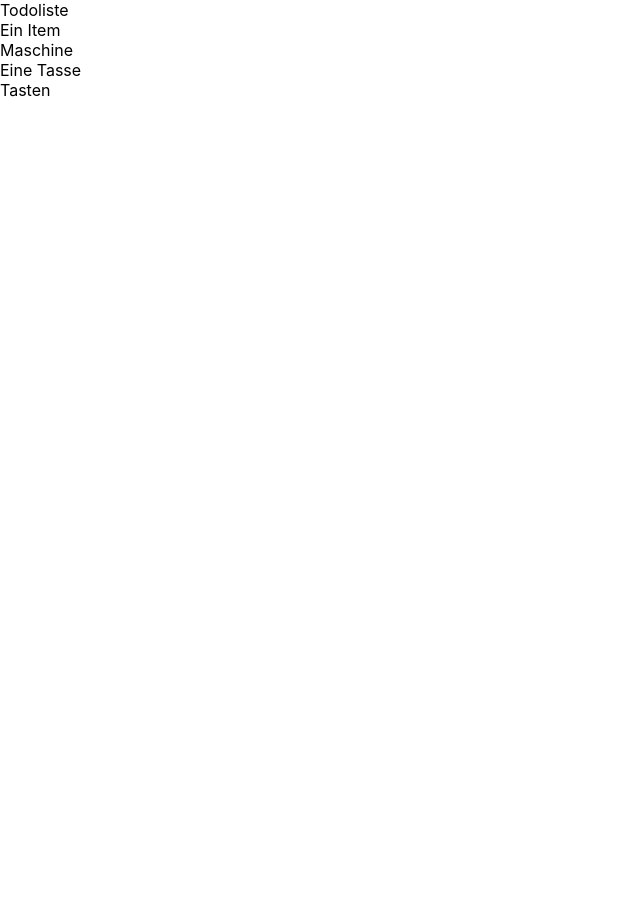
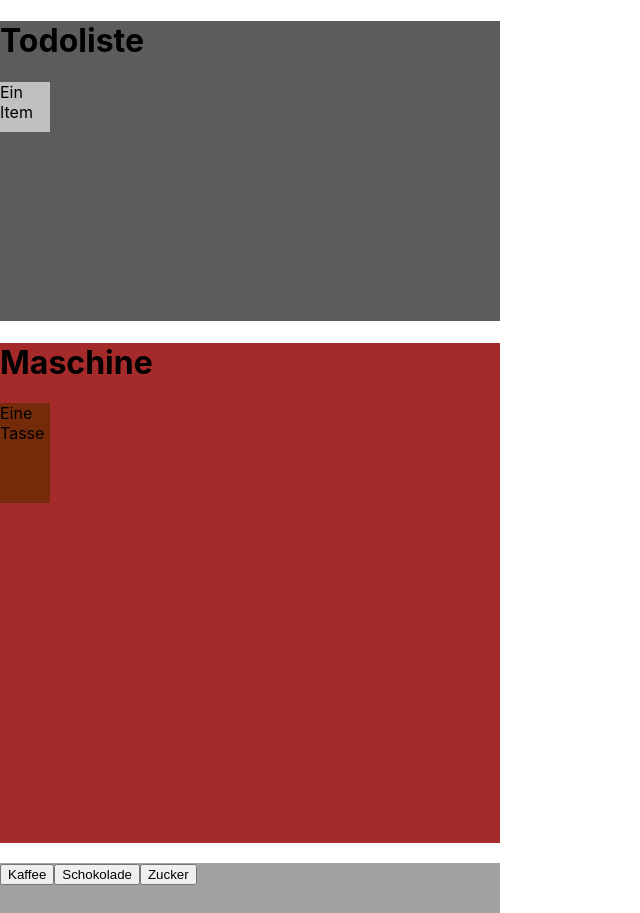
Before and after one commit to devolt5/brewing, a React (Create React App) app: page / in a window 1280 px wide. Shown: the whole page, without its empty margins (0-640 px from the left). Before the commit the page ends 800 px from the top, so only its background shows below. Built offline with nearby package versions, Linux system fonts and the light colour scheme.

Commit message:
Add first layout to components

```diff
--- a/src/App.js
+++ b/src/App.js
@@ -9,6 +9,7 @@ function App() {
     <React.Fragment>
       <Todolist />
       <Coffeemachine />
+      <br />
       <Controlpanel />
     </React.Fragment>
   );
--- /dev/null
+++ b/src/components/Coffeemachine/Coffeemachine.css
@@ -0,0 +1,5 @@
+.machine {
+    width: 500px;
+    height: 500px;
+    background-color: brown;
+}
--- a/src/components/Coffeemachine/Coffeemachine.jsx
+++ b/src/components/Coffeemachine/Coffeemachine.jsx
@@ -1,11 +1,9 @@
 import React from 'react';
 import Cup from './Cup/Cup';
+import './Coffeemachine.css'
 
 export default function Todolist() {
     return (
-      <React.Fragment>
-        <div>Maschine</div>
-        <Cup />
-      </React.Fragment>
+        <div className="machine"><h1>Maschine</h1><Cup /></div>
     );
   }
--- /dev/null
+++ b/src/components/Coffeemachine/Cup/Cup.css
@@ -0,0 +1,5 @@
+.cup {
+    width: 50px;
+    height: 100px;
+    background-color: rgb(117, 43, 9);
+}
--- a/src/components/Coffeemachine/Cup/Cup.jsx
+++ b/src/components/Coffeemachine/Cup/Cup.jsx
@@ -1,9 +1,10 @@
 import React from 'react';
+import './Cup.css'
 
 export default function Cup() {
     return (
       <React.Fragment>
-        <div>Eine Tasse</div>
+        <div className="cup">Eine Tasse</div>
       </React.Fragment>
     );
   }
--- /dev/null
+++ b/src/components/Controlpanel/Controlpanel.css
@@ -0,0 +1,9 @@
+.panel {
+    width: 500px;
+    height: 50px;
+    background-color: rgb(163, 162, 162);
+}
+
+.controlbutton {
+ display: inline;
+}
--- a/src/components/Controlpanel/Controlpanel.jsx
+++ b/src/components/Controlpanel/Controlpanel.jsx
@@ -1,9 +1,12 @@
 import React from 'react';
+import './Controlpanel.css'
 
 export default function Controlpanel() {
     return (
-      <React.Fragment>
-        <div>Tasten</div>
-      </React.Fragment>
+      <div className="panel">
+        <button className="controlbutton" type="button">Kaffee</button>
+        <button className="controlbutton" type="button">Schokolade</button>
+        <button className="controlbutton" type="button">Zucker</button>
+      </div>
     );
   }
--- /dev/null
+++ b/src/components/Todolist/Todoitem/Todoitem.css
@@ -0,0 +1,5 @@
+.item {
+    width: 50px;
+    height: 50px;
+    background-color: rgb(192, 192, 192);
+}
--- a/src/components/Todolist/Todoitem/Todoitem.jsx
+++ b/src/components/Todolist/Todoitem/Todoitem.jsx
@@ -1,9 +1,10 @@
 import React from 'react';
+import './Todoitem.css'
 
 export default function Todoitem() {
     return (
       <React.Fragment>
-        <div>Ein Item</div>
+        <div className="item">Ein Item</div>
       </React.Fragment>
     );
   }
--- /dev/null
+++ b/src/components/Todolist/Todolist.css
@@ -0,0 +1,5 @@
+.todolist {
+    width: 500px;
+    height: 300px;
+    background-color: rgb(92, 92, 92);
+}
--- a/src/components/Todolist/Todolist.jsx
+++ b/src/components/Todolist/Todolist.jsx
@@ -1,11 +1,9 @@
 import React from 'react';
 import Todoitem from './Todoitem/Todoitem';
+import './Todolist.css'
 
 export default function Todolist() {
     return (
-      <React.Fragment>
-        <div>Todoliste</div>
-        <Todoitem />
-      </React.Fragment>
+        <div className="todolist"><h1>Todoliste</h1><Todoitem /></div>
     );
   }
```
